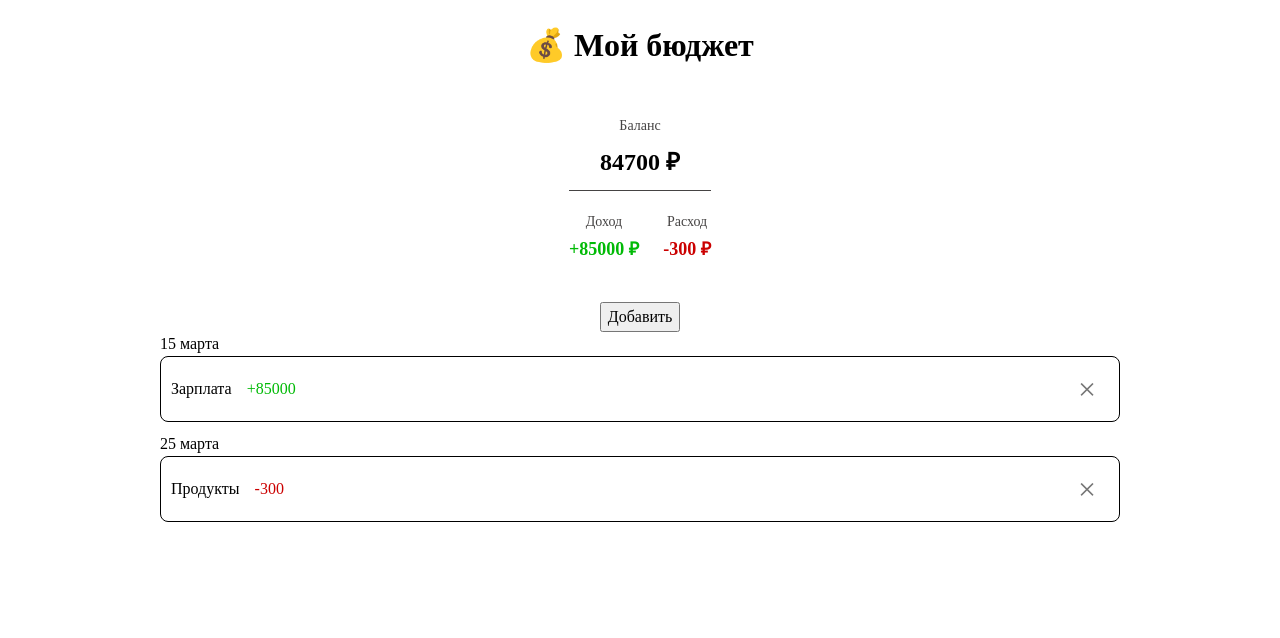
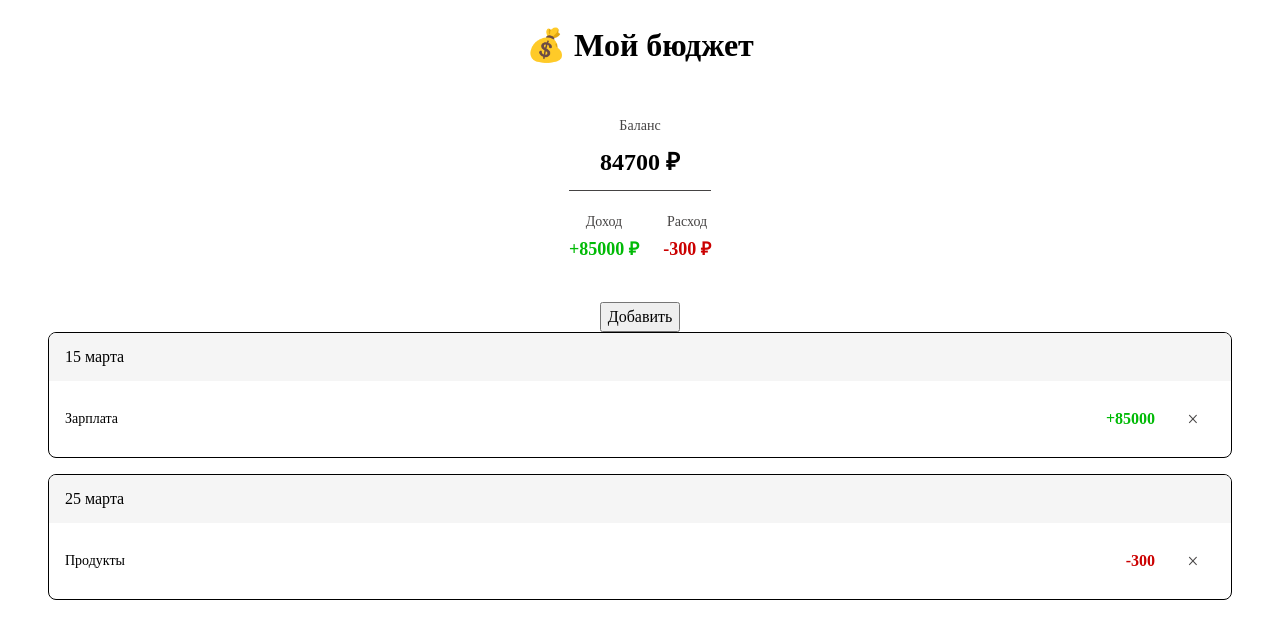
Before and after one commit to R-magomedov/my-budget-app, a React (Vite) app: page / in a window 1280 px wide. Shown: the top 638 px of the page. Built offline with nearby package versions, Linux system fonts and the light colour scheme.

Commit message:
feat: добавил группировку транзакций по дате

```diff
--- a/src/components/TransactionItem/TransactionItem.jsx
+++ b/src/components/TransactionItem/TransactionItem.jsx
@@ -1,35 +1,33 @@
 import { useContext } from 'react'
 import styles from './TransactionItem.module.scss'
 import { TransactionContext } from '../../context/TransactionContext'
+
 const TransactionItem = ({
     transaction: {
         id,
         title,
         amount,
         type,
-        date
     }
-
 }) => {
-    const formattedDate = new Date(date).toLocaleDateString('ru-RU', {
-        day: 'numeric',
-        month: 'long'
-      })
-
     const { deleteTransaction } = useContext(TransactionContext)
-
     const color = type === 'income' ? styles.income : styles.expense
 
-  return (
-    <li className={styles.transactionItem}>
-            <time>{formattedDate}</time>
-        <div className={styles.transactionItem__details}>
-            <div className={styles.transactionItem__title}>{title}</div>
-            <div className={`${styles.transactionItem__amount} ${color}`}>{type === 'income' ? '+' : '-'}{amount}</div>
-            <button onClick={() => deleteTransaction(id)} className={styles.transactionItem__button}>&#215;</button>
-        </div>
-    </li>
-  )
+    return (
+        <li className={styles.item}>
+            <div className={styles.title}>{title}</div>
+            <div className={`${styles.amount} ${color}`}>
+                {type === 'income' ? '+' : '-'}{amount}
+            </div>
+            <button
+                onClick={() => deleteTransaction(id)}
+                className={styles.deleteBtn}
+                aria-label="Удалить"
+            >
+                &#215;
+            </button>
+        </li>
+    )
 }
 
 export default TransactionItem
--- a/src/components/TransactionItem/TransactionItem.module.scss
+++ b/src/components/TransactionItem/TransactionItem.module.scss
@@ -1,40 +1,46 @@
-.transactionItem__details {
-    display: flex;
+.item {
+    display: grid;
+    grid-template-columns: 1fr auto 44px;
     align-items: center;
-    gap: 15px;
-    border: var(--border-black);
-    border-radius: var(--border-radius);
-    padding: 10px;
-    &:hover {
-        background-color: var(--color-gray-2);
+    gap: 16px;
+    padding: 16px;
+    border-bottom: 1px solid var(--color-gray-3);
+
+    &:last-child {
+        border-bottom: none;
     }
 }
 
-.transactionItem__button {
-    display: inline-flex;
-    align-items: center;
-    justify-content: center;
-    margin-left: auto;
-    font-size: 32px;
-    width: 44px;
-    height: 44px;
-    border: none;
-    border-radius: var(--border-radius);
-    color: #757575;
-    transition: all 0.2s ease;
-    background-color: white;
-    padding: 0;
-    &:hover {
-        background-color: var(--color-black);;
+.amount {
+    font-size: 16px;
+    font-weight: 700;
+    text-align: right;
+
+    &.income {
+        color: var(--color-green);
+    }
+
+    &.expense {
+        color: var(--color-red);
     }
 }
 
-.income {
-    color: var(--color-green);
-    font-weight: 500;
+.deleteBtn {
+    width: 44px;
+    height: 44px;
+    display: flex;
+    align-items: center;
+    justify-content: center;
+    border: none;
+    border-radius: 8px;
+    background: transparent;
+    color: var(--color-gray-3);
+    font-size: 20px;
+    cursor: pointer;
+    transition: all 0.2s ease;
+
+    &:hover {
+        background-color: var(--color-gray-2);
+        color: var(--color-red);
+    }
 }
-
-.expense {
-    color: var(--color-red);
-    font-weight: 500;
-}
--- a/src/components/TransactionList/TransactionList.jsx
+++ b/src/components/TransactionList/TransactionList.jsx
@@ -3,22 +3,42 @@
 import TransactionItem from "../TransactionItem/TransactionItem"
 import styles from './TransactionList.module.scss'
 
-
 const TransactionList = () => {
+    const formattedDate = (dateString) => new Date(dateString).toLocaleDateString('ru-RU', {
+        day: 'numeric',
+        month: 'long'
+    })
 
     const { transactions } = useContext(TransactionContext)
 
+    const grouped = transactions.reduce((acc, transaction) => {
+        const date = transaction.date
+
+        if(!acc[date]) {
+            acc[date] = []
+        }
+        acc[date].push(transaction)
+
+        return acc
+    }, {})
+
+    const dates = Object.keys(grouped)
+
 
     return (
-        <ul className={styles.transactionList}>
-            {transactions.map((transaction) => (
-                    < TransactionItem
-                        key = {transaction.id}
-                        transaction = {transaction}
-                    />
+        <ul className={styles.list}>
+            {dates.map(date => (
+                <li key={date} className={styles.dateGroup}>
+                    <time className={styles.dateHeader}>{formattedDate(date)}</time>
+                    <ul className={styles.transactions}>
+                        {grouped[date].map(transaction => (
+                            < TransactionItem key={transaction.id} transaction={transaction} />
+                        ))}
+                    </ul>
+                </li>
             ))}
         </ul>
-  )
+    )
 }
 
 export default TransactionList
--- a/src/components/TransactionList/TransactionList.module.scss
+++ b/src/components/TransactionList/TransactionList.module.scss
@@ -1,5 +1,25 @@
-.transactionList {
+.list {
     display: flex;
     flex-direction: column;
-    gap: 10px;
+    gap: 16px;
 }
+
+.dateGroup {
+    border: var(--border-black);
+    border-radius: var(--border-radius);
+    overflow: hidden;
+    background-color: var(--color-white);
+}
+
+.dateHeader {
+    display: block;
+    padding: 12px 16px;
+    background-color: var(--color-gray-2);
+    font-size: 16px;
+    font-weight: 500;
+    color: var(--color-black);
+}
+
+.transactions {
+    font-size: 14px;
+}
--- a/src/styles/global.css
+++ b/src/styles/global.css
@@ -1,3 +1,3 @@
 body {
-    padding-inline: 10em;
+    padding: 0 3em 10em;
 }
```
